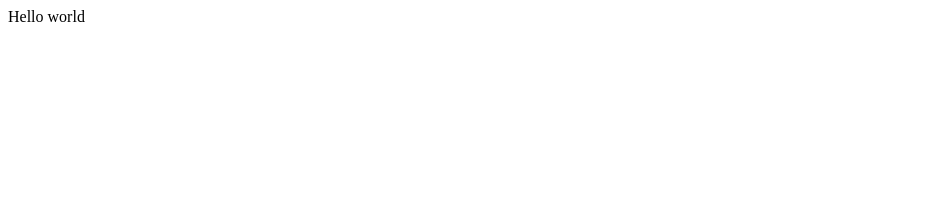
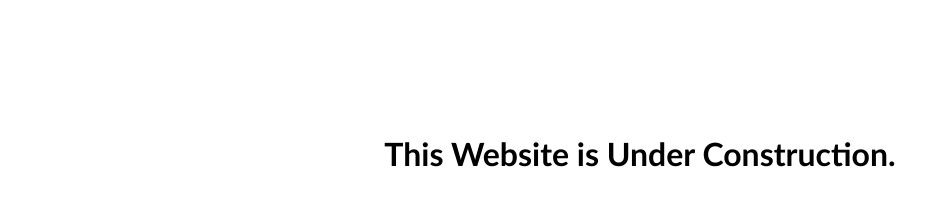
Before and after one commit to Lakistein/lakistein.github.io, a plain HTML site: page index.html in a window 1280 px wide. Shown: the whole page, without its empty margins (0-949 px from the left). Drawn offline with Linux system fonts and the light colour scheme.

Commit message:
Under construction

```diff
--- a/index.html
+++ b/index.html
@@ -1,10 +1,19 @@
-<!DOCTYPE html>
-<html lang="en">
+<!DOCTYPE HTML PUBLIC "-//W3C//DTD HTML 4.01 Transitional//EN"
+"http://www.w3.org/TR/html4/loose.dtd">
+<html>
 <head>
-	<meta charset="UTF-8">
-	<title>Lazar Lazarevic</title>
+<meta http-equiv="Content-Type" content="text/html; charset=iso-8859-1">
+<title>Under Construction</title>
 </head>
 <body>
-	Hello world
+<br><br><br><br><br><br><br>
+<table width="100%" border="0" cellspacing="0" cellpadding="0" align="center">
+<tr>
+<td align="center">
+<h1 style="margin:0;padding:0;font-family: trebuchet ms;">This Website is Under Construction.
+</h1>
+</td>
+</tr>
+</table>
 </body>
 </html>
```
